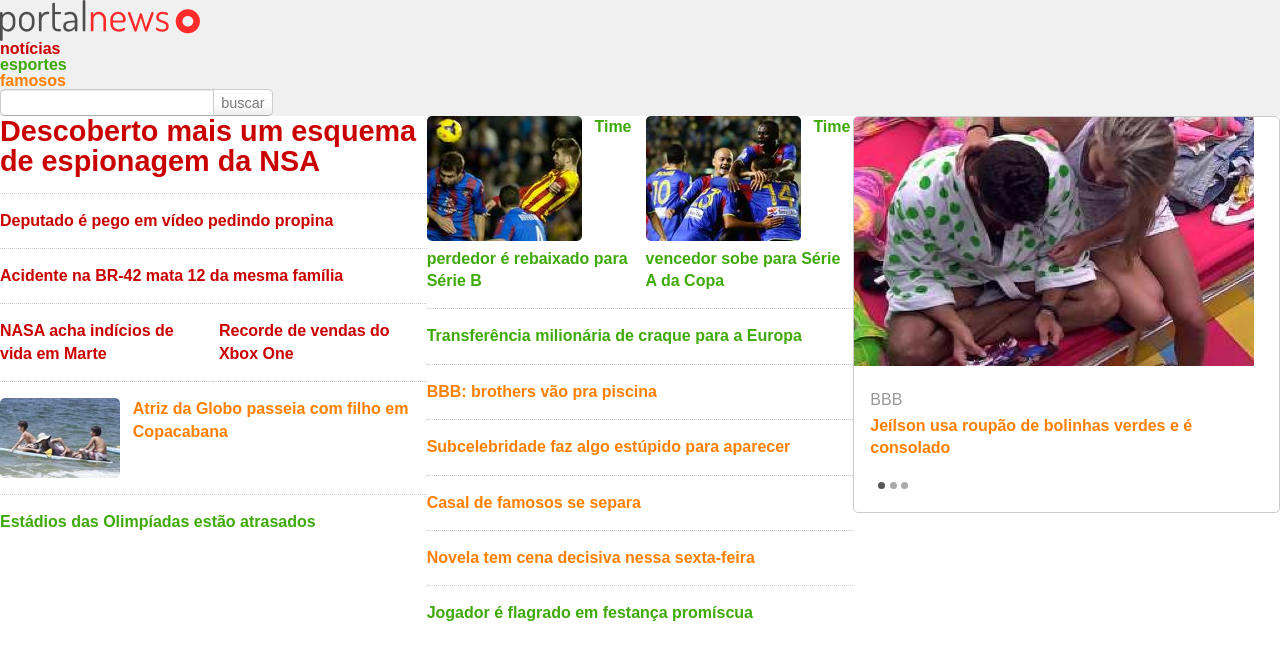
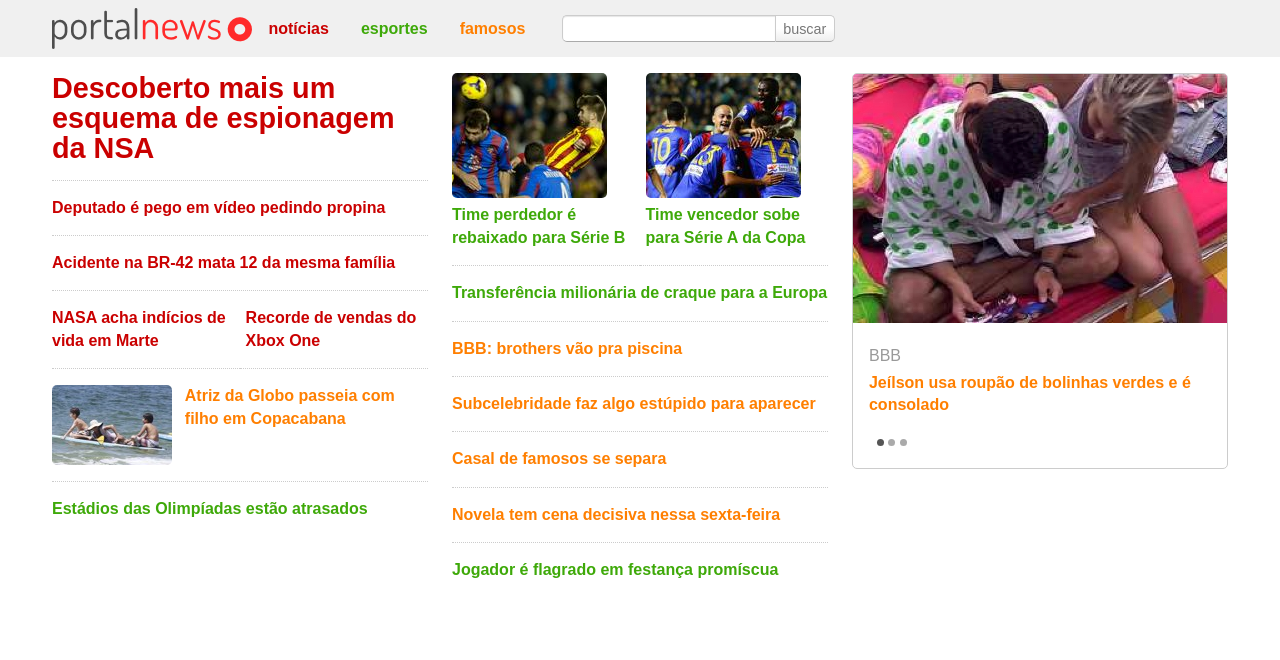
Before and after one commit to alxv-oliveira/a-web-design-responsivo, a plain HTML site: page index.html in a window 1280 px wide. Drawn offline with Linux system fonts and the light colour scheme.

Commit message:
02.Mais Design Fluído

```diff
--- a/css/estilo.css
+++ b/css/estilo.css
@@ -181,3 +181,37 @@ header {
 	float: left;
 	width: 50%;
 }
+
+.container {
+	margin: 0 auto;
+	max-width: 1200px;
+}
+
+.logo, .secao {
+	padding: 0 1%;
+}
+
+.img {
+	max-width: 100%;
+}
+
+.logo, .busca, .barra-nav, .menu-principal {
+	display: inline-block;
+	vertical-align: middle;
+}
+
+.menu-principal li {
+	float: left;
+}
+
+header {
+	padding: 0.5em 0;
+}
+
+.destaques {
+	margin-top: 1em;
+}
+
+.barra-nav {
+	margin: 0.4em 0;
+}
```
